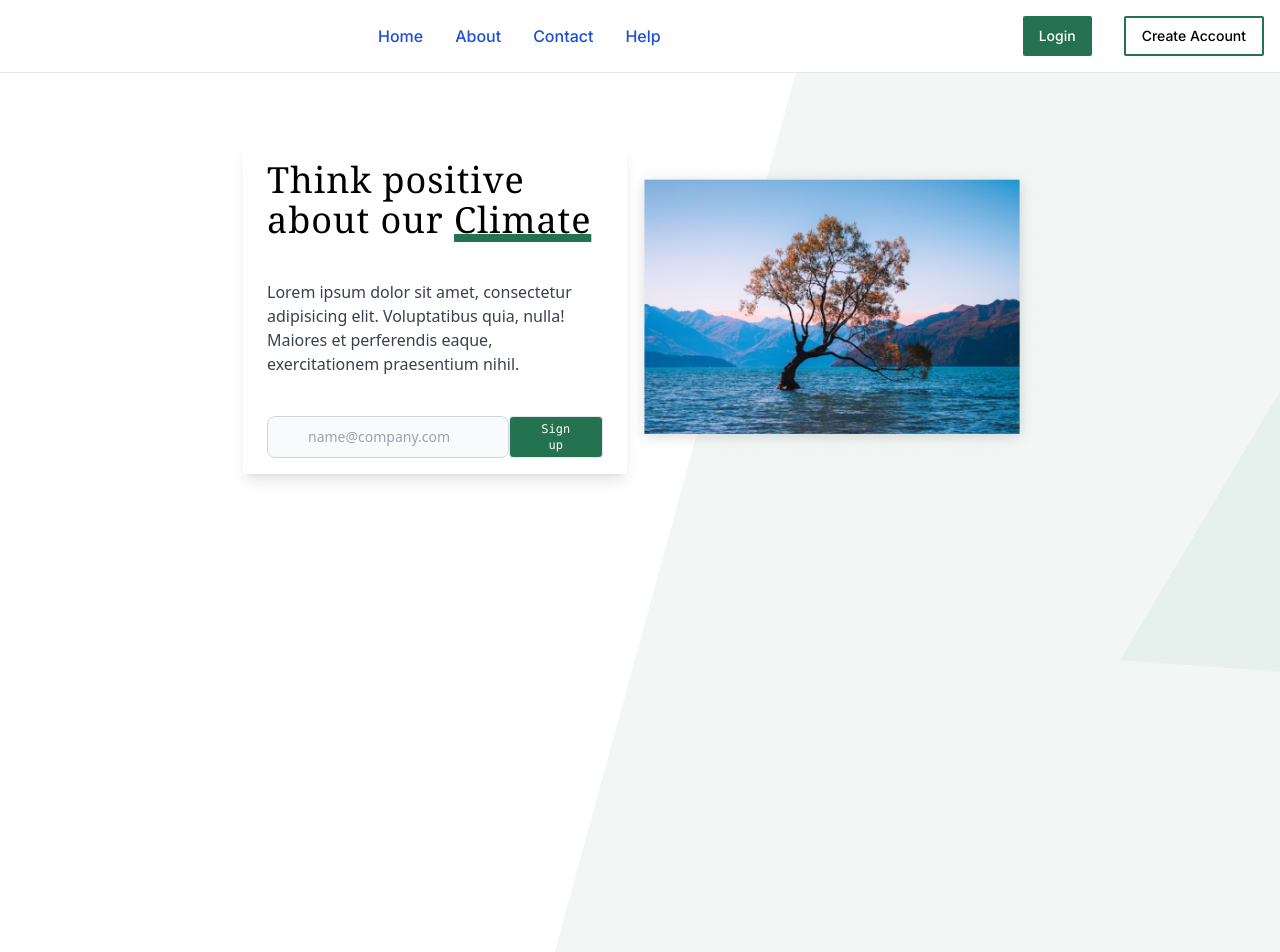
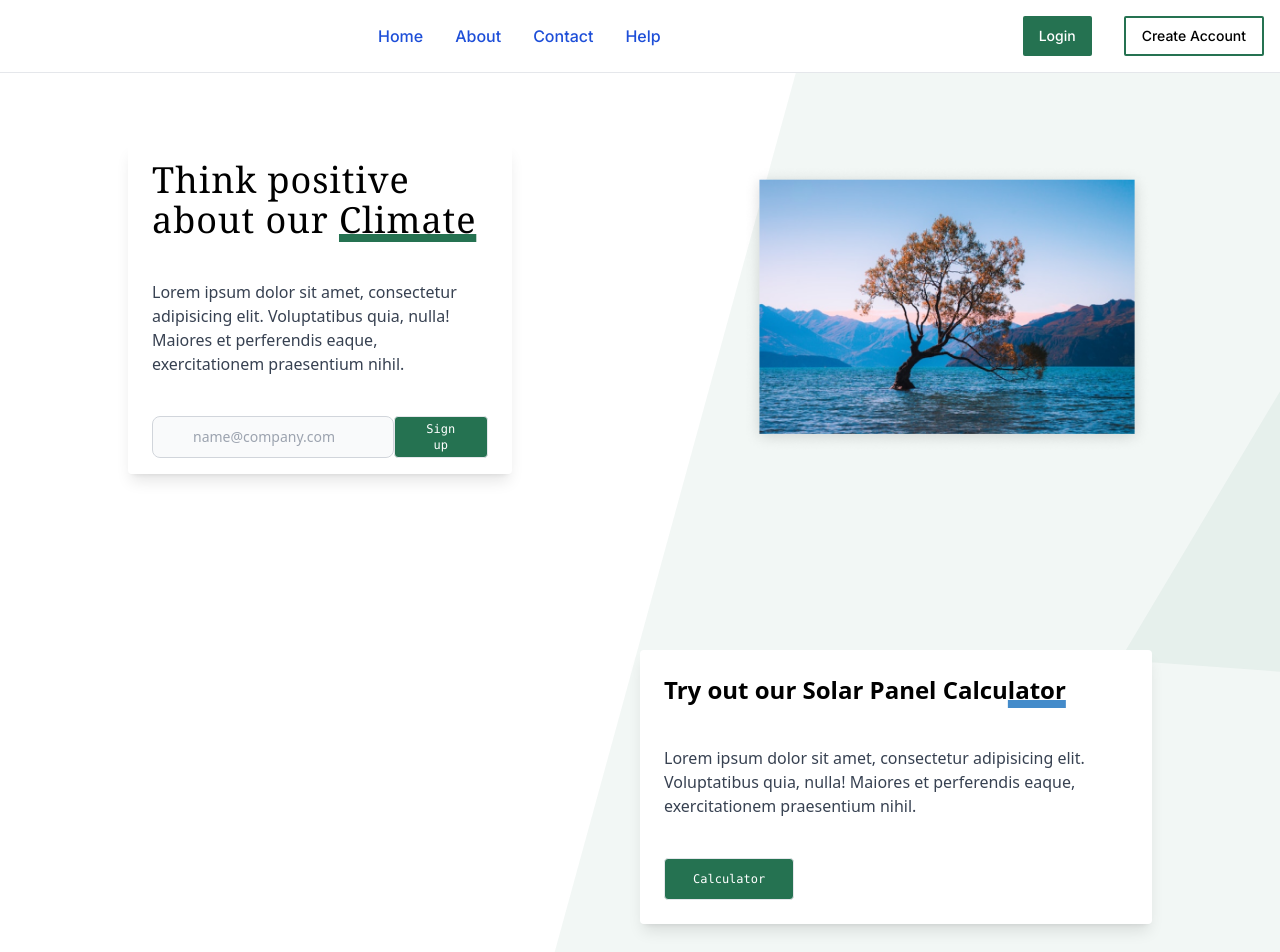
Before and after one commit to Ecotecture/ecotecture-fe, a Next.js app: page / in a window 1280 px wide. Shown: the top 952 px of the page. Built offline with nearby package versions, Linux system fonts and the light colour scheme.

Commit message:
home page calculator row and calculator page

```diff
--- /dev/null
+++ b/app/calculator/page.tsx
@@ -0,0 +1,39 @@
+import Image from 'next/image'
+
+export default function Calculator() {
+    return (
+        <main className="relative flex min-h-screen flex-col items-center justify-between">
+            {/* SVG Green Big */}
+            <div className="absolute inset-0 mx-[30rem] z-0">
+                <svg xmlns="http://www.w3.org/2000/svg" width="1135" height="1576" viewBox="0 0 1135 1576" fill="none">
+                    <path d="M335.785 0H1246V1576L38.749 1276.85C11.4749 1270.09 -4.87615 1242.19 2.55535 1215.1L335.785 0Z" fill="#257251" fill-opacity="0.06" />
+                </svg>
+            </div>
+            {/* SVG Green Small */}
+            <div className="absolute inset-0 mx-[70rem] z-10">
+                <svg xmlns="http://www.w3.org/2000/svg" width="390" height="689" viewBox="0 0 390 689" fill="none">
+                    <path d="M392.989 0.0321995L392.989 260.486L392.989 688.414L-4.71812e-05 660.083L392.989 0.0321995Z" fill="#257251" fill-opacity="0.06" />
+                </svg>
+            </div>
+
+            <div className="relative flex min-h-screen flex-col items-center justify-between py-24 px-0 my-12 z-50 w-10/12 mx-auto">
+                {/* Solar Panel Calculator Row */}
+                <div className="z-10 mb-44 max-w-5xl w-full items-center justify-between font-mono text-sm lg:flex">
+                    <div className="m-auto bg-white w-10/12 rounded overflow-hidden shadow-lg">
+                        <div className="px-6 py-4">
+                            <div className="font-sans font-semibold text-2xl mb-10">Try out our Solar Panel Calcu
+                                <span className='underline decoration-8 underline-offset-1 decoration-[#448BCA]'>lator</span>
+                            </div>
+                            <p className="text-gray-700 font-sans text-base mb-10">
+                                Lorem ipsum dolor sit amet, consectetur adipisicing elit. Voluptatibus quia, nulla! Maiores et perferendis eaque, exercitationem praesentium nihil.
+                            </p>
+                            <div>
+
+                            </div>
+                        </div>
+                    </div>
+                </div>
+            </div>
+        </main>
+    )
+}
--- a/app/page.tsx
+++ b/app/page.tsx
@@ -2,19 +2,23 @@ import Image from 'next/image'
 
 export default function Home() {
   return (
-    <main className="relative  flex min-h-screen flex-col items-center justify-between">
+    <main className="relative flex min-h-screen flex-col items-center justify-between">
+      {/* SVG Green Big */}
       <div className="absolute inset-0 mx-[30rem] z-0">
         <svg xmlns="http://www.w3.org/2000/svg" width="1135" height="1576" viewBox="0 0 1135 1576" fill="none">
           <path d="M335.785 0H1246V1576L38.749 1276.85C11.4749 1270.09 -4.87615 1242.19 2.55535 1215.1L335.785 0Z" fill="#257251" fill-opacity="0.06" />
         </svg>
       </div>
+      {/* SVG Green Small */}
       <div className="absolute inset-0 mx-[70rem] z-10">
         <svg xmlns="http://www.w3.org/2000/svg" width="390" height="689" viewBox="0 0 390 689" fill="none">
           <path d="M392.989 0.0321995L392.989 260.486L392.989 688.414L-4.71812e-05 660.083L392.989 0.0321995Z" fill="#257251" fill-opacity="0.06" />
         </svg>
       </div>
-      <div className="relative flex min-h-screen flex-col items-center justify-between p-24 my-12 z-50">
-        <div className="z-10 max-w-5xl w-full items-center justify-between font-mono text-sm lg:flex">
+
+      <div className="relative flex min-h-screen flex-col items-center justify-between py-24 px-0 my-12 z-50 w-10/12 mx-auto">
+        {/* Sign Up Row */}
+        <div className="z-10 mb-44 max-w-5xl w-full items-center justify-between font-mono text-sm lg:flex">
           <div className="max-w-sm rounded overflow-hidden shadow-lg">
             <div className="px-6 py-4">
               <div className="font-serif text-4xl tracking-wide mb-10">Think positive about our {' '}
@@ -44,8 +48,26 @@ export default function Home() {
             />
           </div>
         </div>
+        {/* Calculator Row */}
+        <div className="z-10 max-w-5xl w-full items-center justify-between font-mono text-sm lg:flex">
+          <div className="max-w-lg bg-white rounded overflow-hidden shadow-lg ml-auto">
+            <div className="px-6 py-6">
+              <div className="font-sans font-semibold text-2xl mb-10">Try out our Solar Panel Calcu
+                <span className='underline decoration-8 underline-offset-1 decoration-[#448BCA]'>lator</span>
+              </div>
+              <p className="text-gray-700 font-sans text-base mb-10">
+                Lorem ipsum dolor sit amet, consectetur adipisicing elit. Voluptatibus quia, nulla! Maiores et perferendis eaque, exercitationem praesentium nihil.
+              </p>
+              <div>
+                <form action="" className='flex items-center'>
+                  <button type="submit" className="flex items-center py-3 px-7 text-xs font-small text-white bg-[#257251] rounded border focus:ring-4 focus:outline-none focus:ring-blue-300">Calculator
+                  </button>
+                </form>
+              </div>
+            </div>
+          </div>
+        </div>
       </div>
-
     </main>
   )
 }
```
